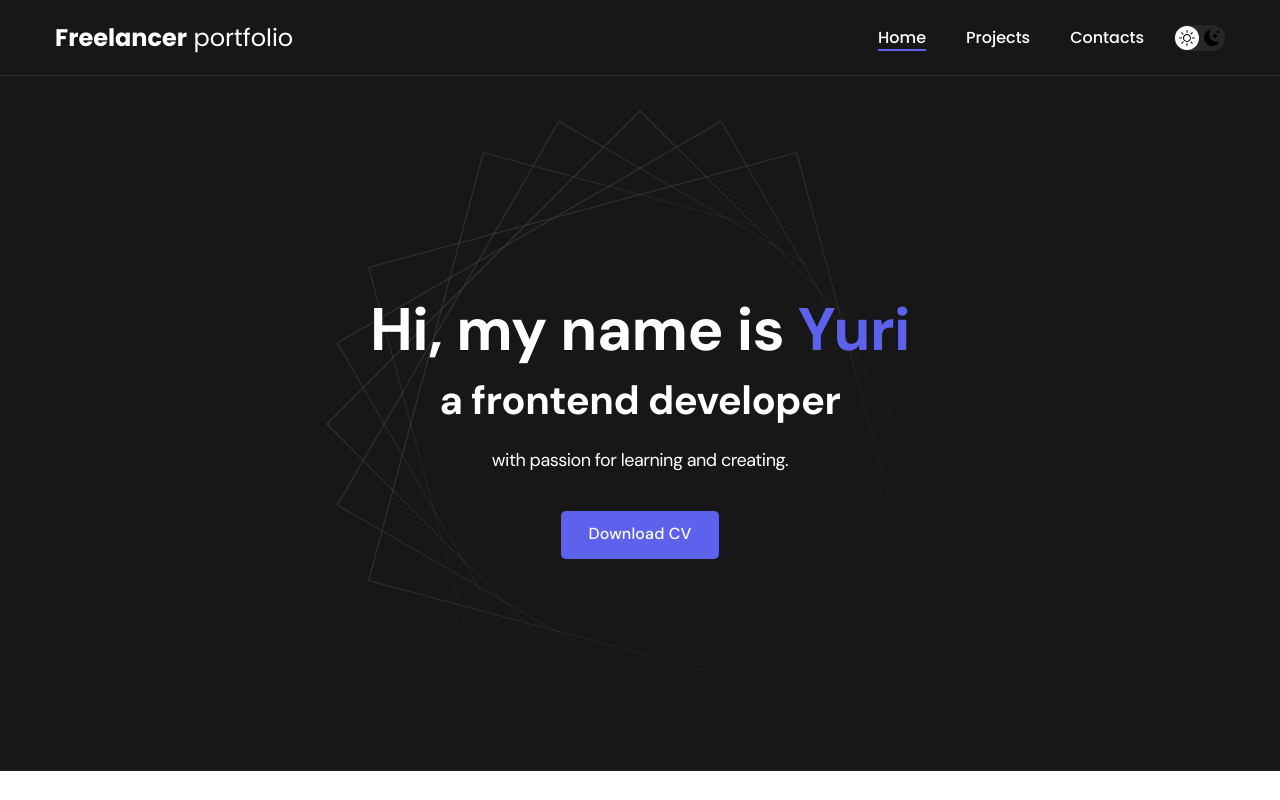
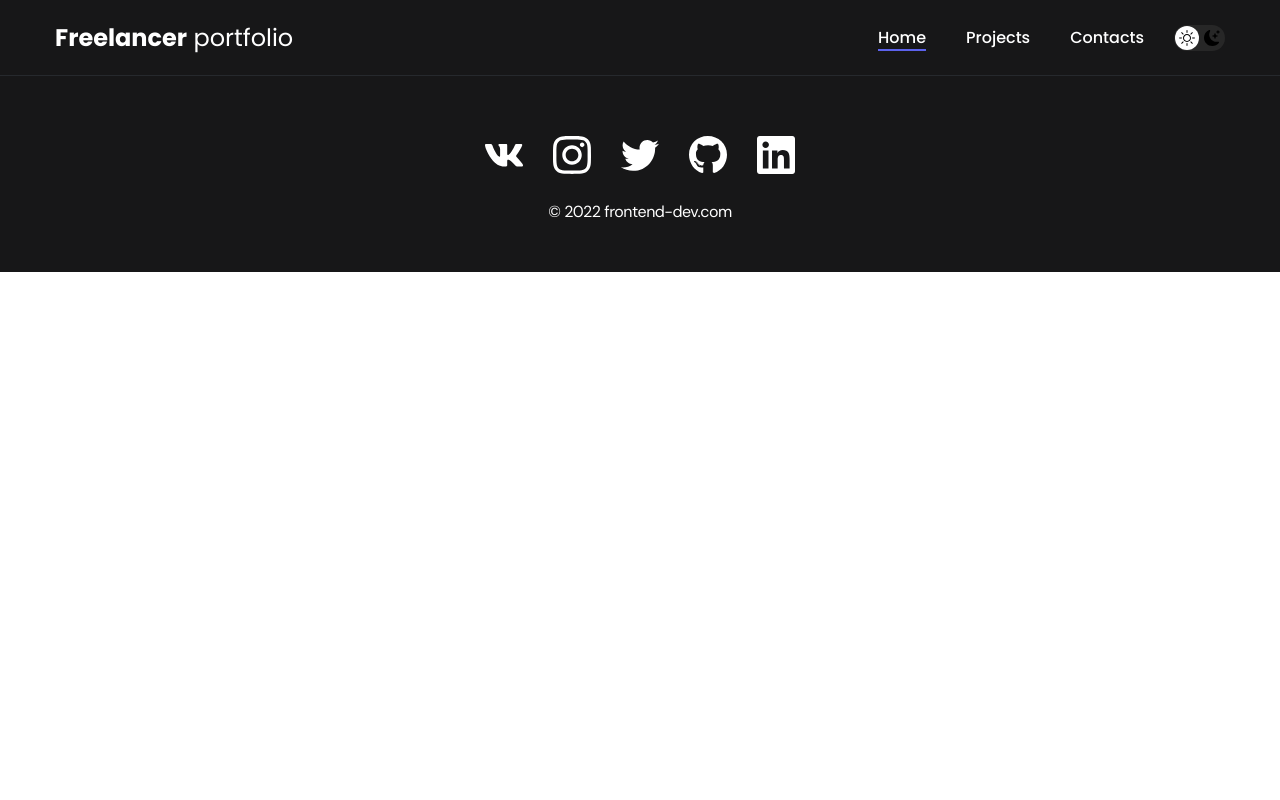
Before and after one commit to viktorDevelop/react-site-porfolio, a React (Create React App) app: page / in a window 1280 px wide. Shown: the top 800 px of the page. Built offline with nearby package versions, Linux system fonts and the light colour scheme.

Commit message:
app, index.js fix

```diff
--- a/src/App.js
+++ b/src/App.js
@@ -1,14 +1,20 @@
 import './css/main.css';
 import Navbar from './components/navbar/Navbar';
 import Footer from './components/footer/Footer';
+import Projects from './pages/projects';
 import Home from './pages/home';
+import Contacts from './pages/contacts';
+import projectDetail from './pages/projectDetail';
 function App() {
   return (
     <div className="App">
 
      <Navbar/>
-      <Home/>
-      <Footer></Footer>
+      {/* <Home/> */}
+      {/* <Projects/> */}
+      {projectDetail}
+      {/* <Contacts/> */}
+      <Footer/>
     </div>
   );
 }
--- a/src/index.js
+++ b/src/index.js
@@ -5,7 +5,7 @@ import App from './App';
 
 const root = ReactDOM.createRoot(document.getElementById('root'));
 root.render(
-  <React.StrictMode>
+  // <React.StrictMode>
     <App />
-  </React.StrictMode>
+  // </React.StrictMode>
 );
```
